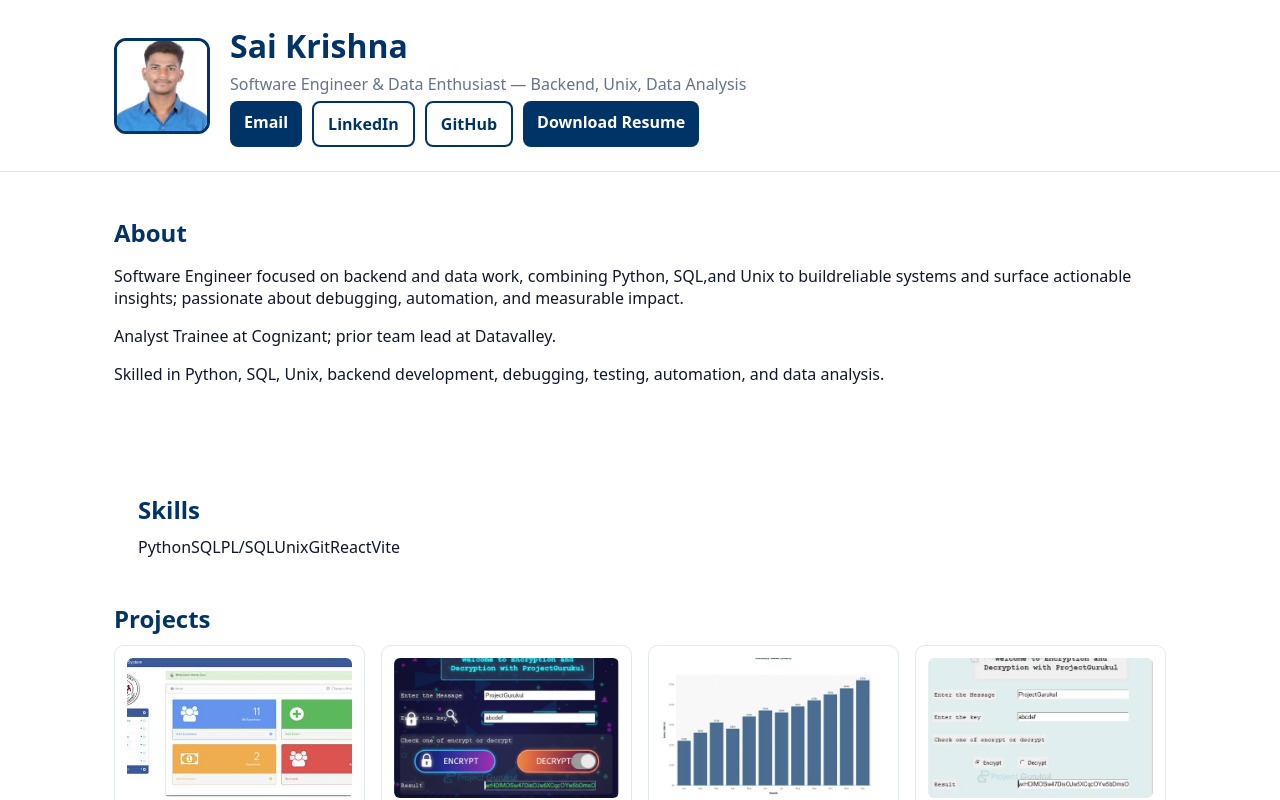
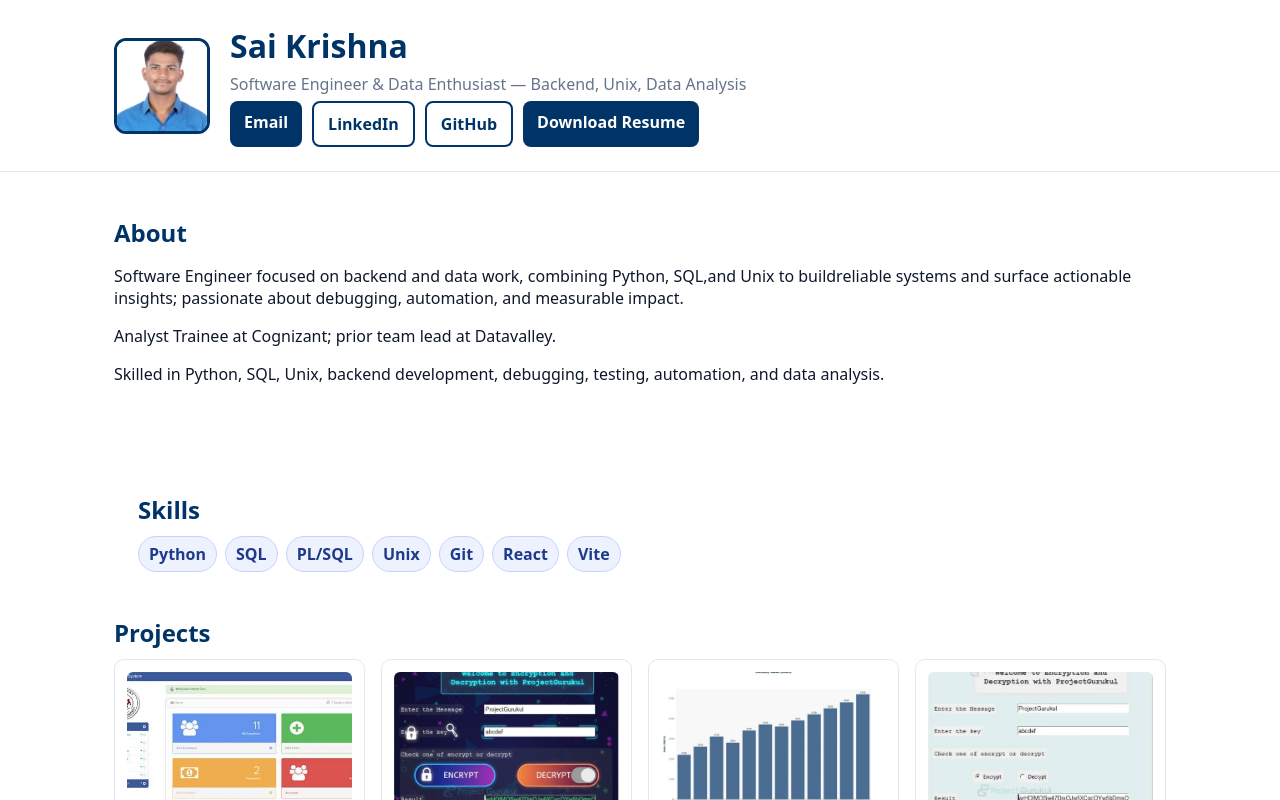
Before and after one commit to Mirthinti/sai-krishnas, a React (Vite) app: page / in a window 1280 px wide. Shown: the top 800 px of the page. Built offline with nearby package versions, Linux system fonts and the light colour scheme.

Commit message:
Update styles.css

```diff
--- a/src/styles.css
+++ b/src/styles.css
@@ -15,3 +15,5 @@ h2{color:var(--primary);margin:20px 0 10px}
 .card img{width:100%;height:140px;object-fit:cover;border-radius:6px}
 .site-footer{border-top:1px solid #e5e7eb;background:#fff;margin-top:20px}
 .site-footer p{color:#475569;font-size:14px}
+ .skills{display:flex;flex-wrap:wrap;gap:8px}
+.badge{background:#eef2ff;color:#1e3a8a;border:1px solid #c7d2fe;border-radius:999px;padding:6px 10px;font-weight:600}
```
